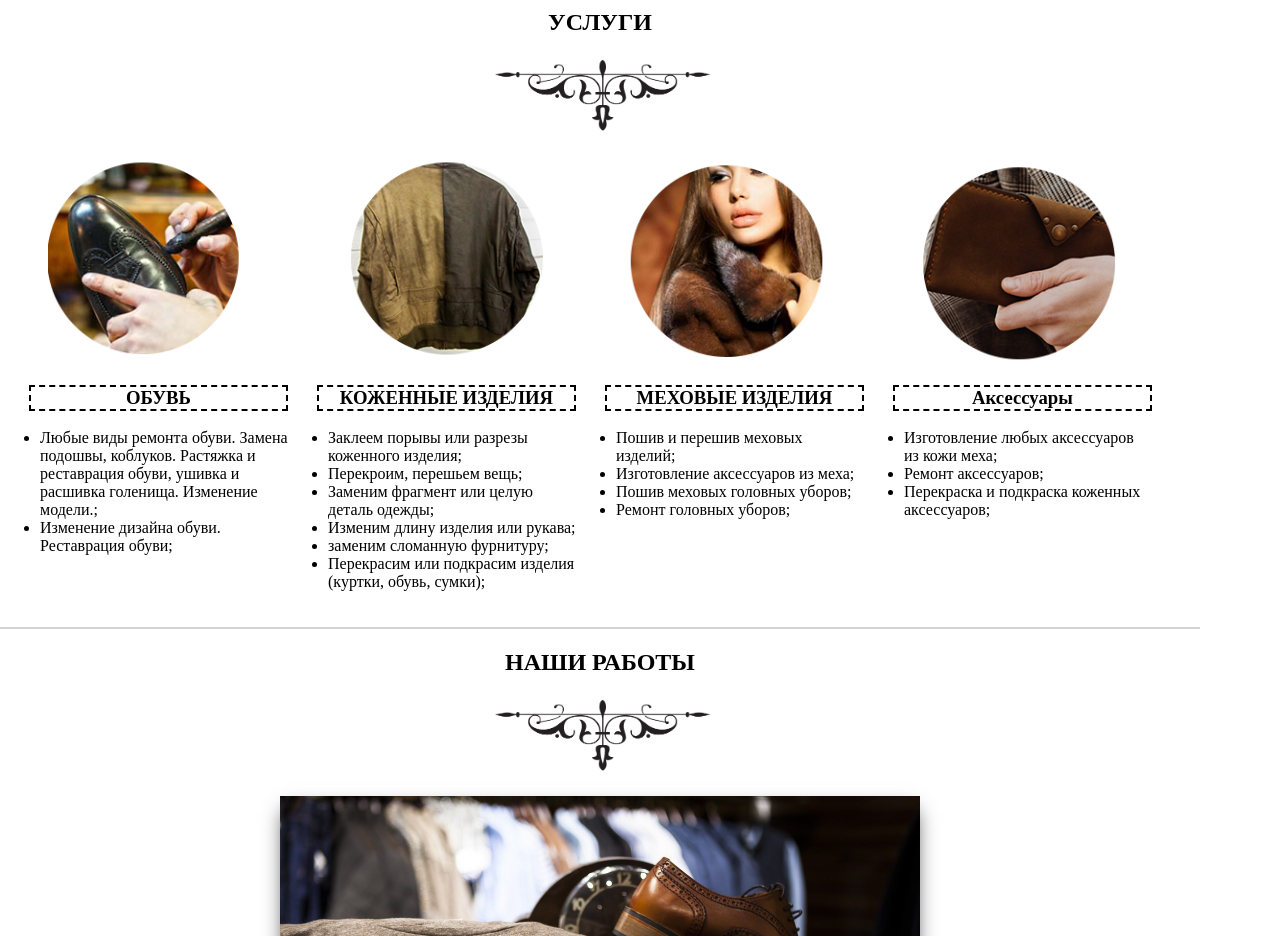
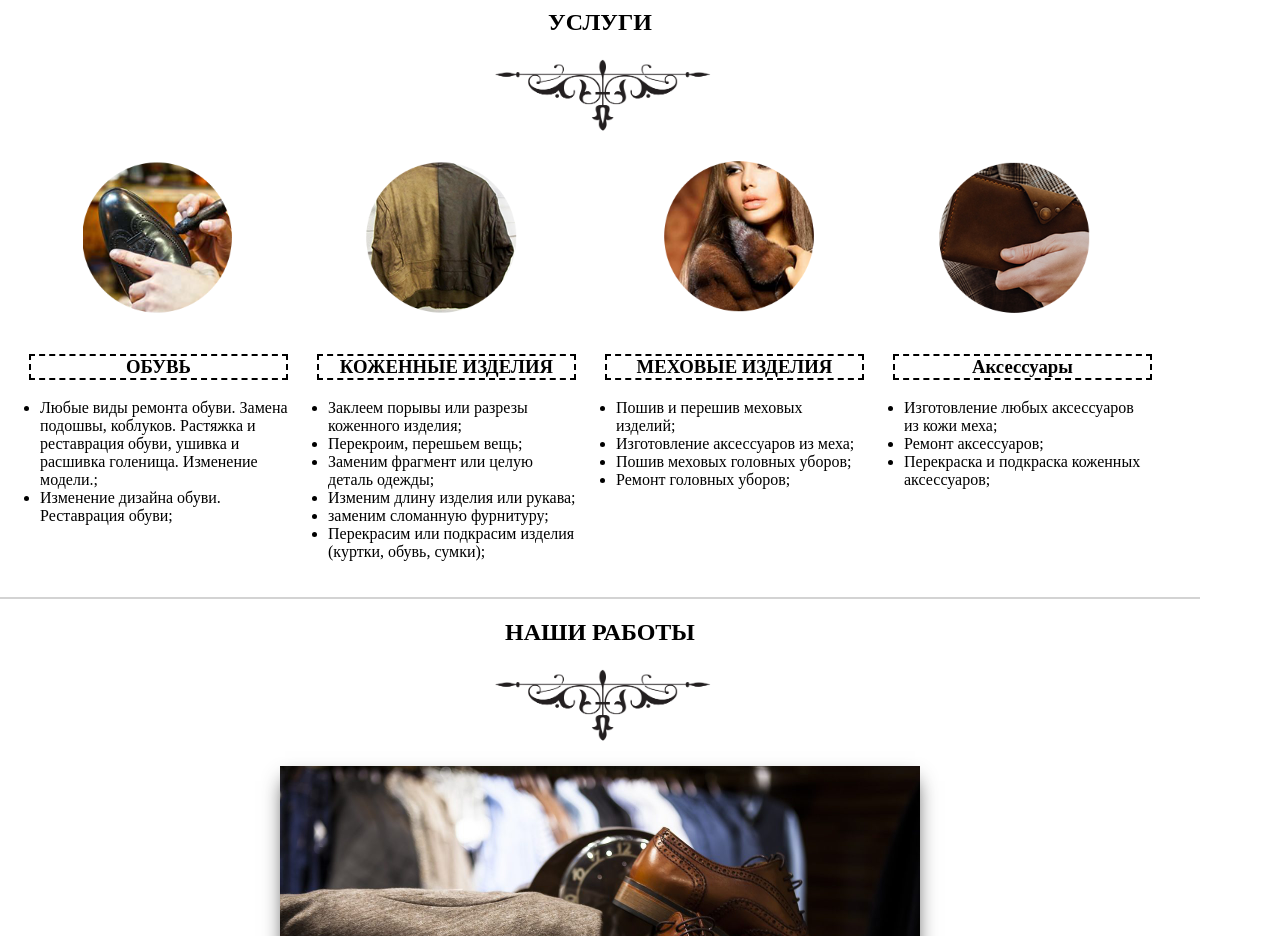
Before and after one commit to sotickmars/sotickmars.github.io, a plain HTML site: page index.html in a window 1280 px wide. Shown: the part 1600-2536 px from the top of the page. Drawn offline with Linux system fonts and the light colour scheme.

Commit message:
исправление круглых логo(vmin)

```diff
--- a/assets/css/main.css
+++ b/assets/css/main.css
@@ -123,10 +123,12 @@ p {
 
 .divYslygi_logo{
     border-radius: 50%;
-    height: 18vw;
+    height: 25vmin;
+    width: 25vmin;
     background-image: url(../imgs/spraitYslygi.png);
     background-repeat: no-repeat;
-    background-size:400%;
+    background-size:450%;
+    margin:0 auto;
 }
 
 .divYslygi_logo1{
```
